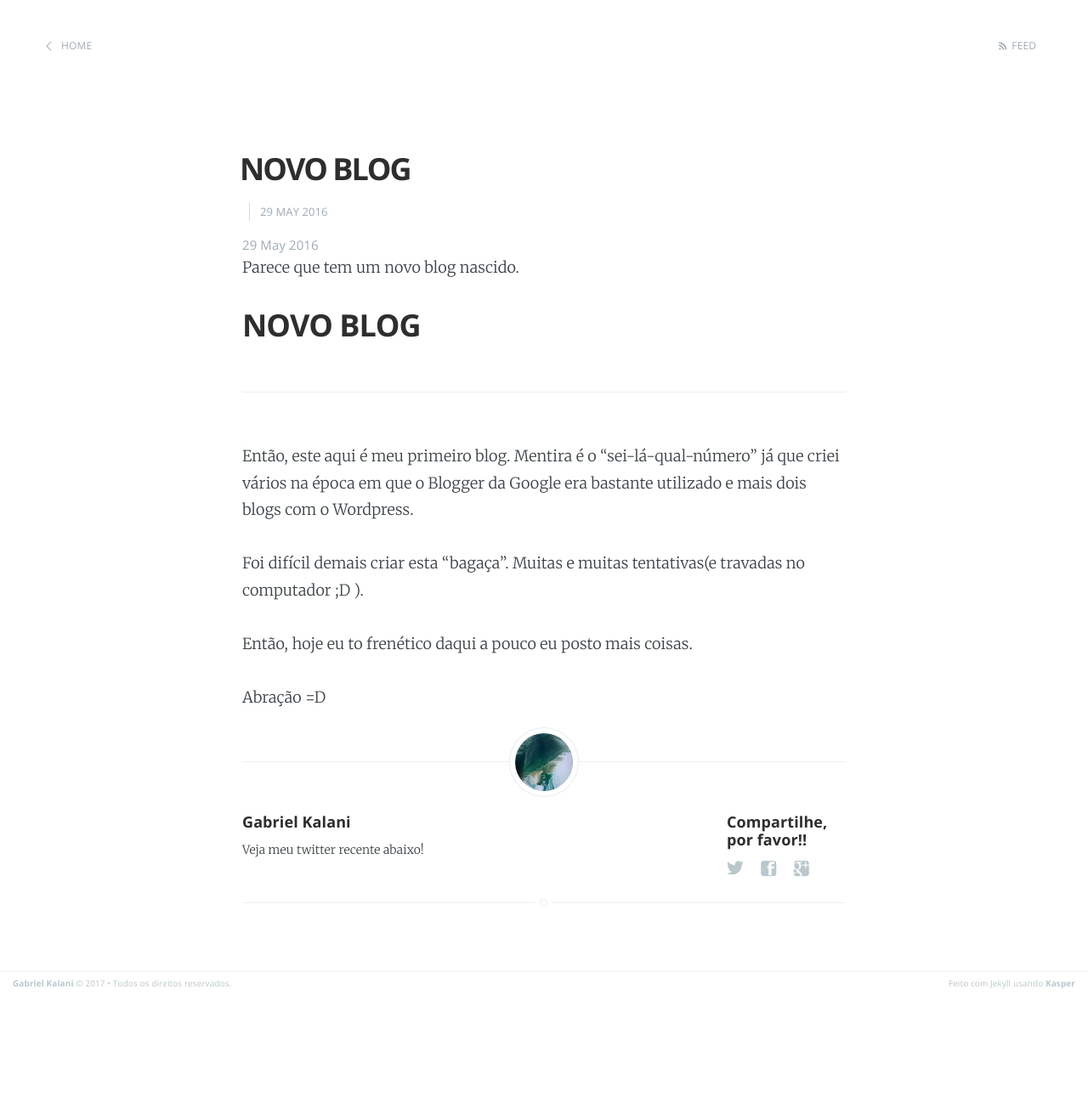
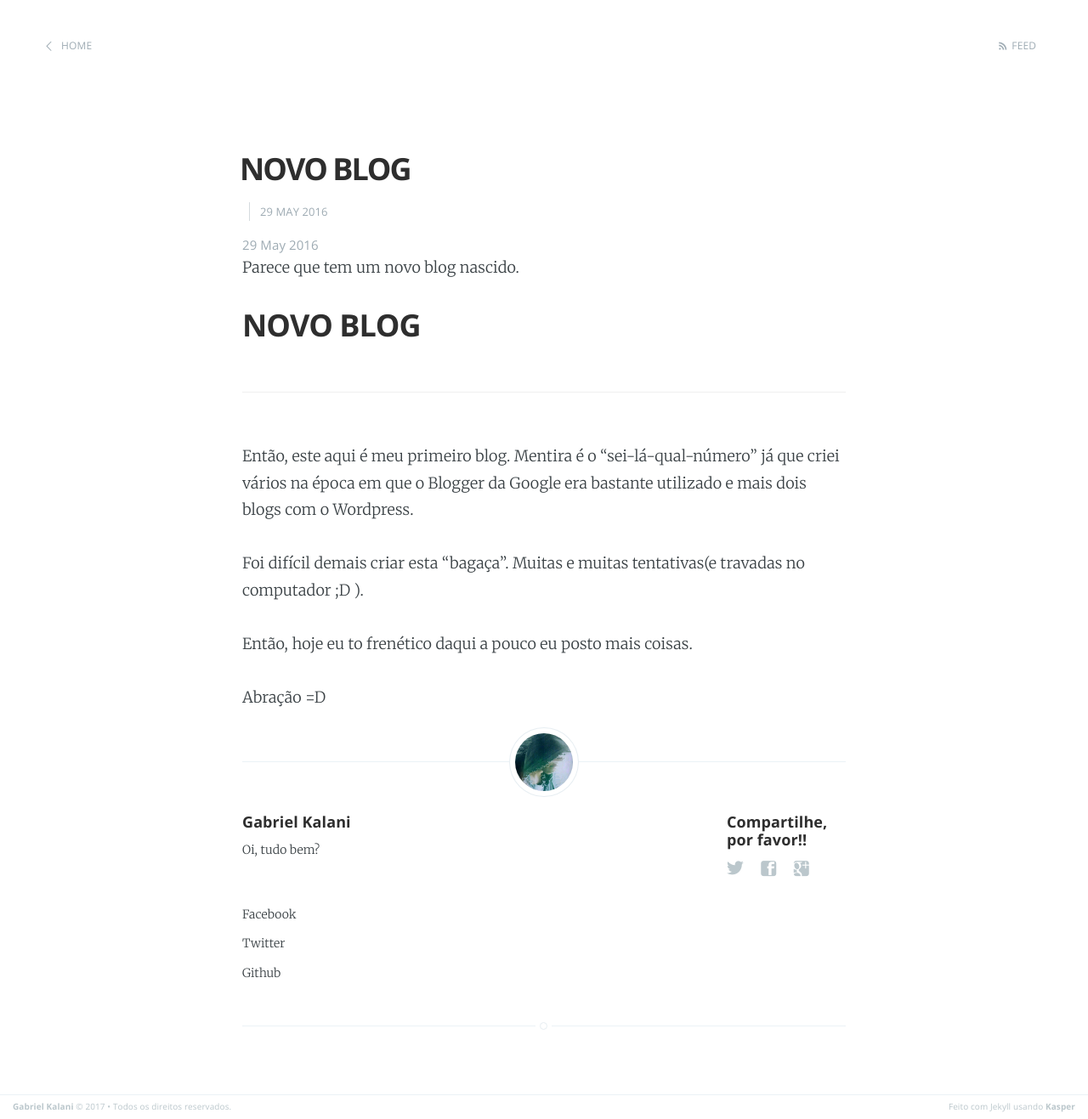
Before and after one commit to gkal19/blog, a Jekyll site: the page built from _posts/2016-05-29-novo-blog.markdown, in a window 1280 px wide. Shown: the whole page at 85% size. Built offline with Jekyll 4.4.1, drawn with Linux system fonts in a browser that asks for light colours; nearby versions of some CDN libraries; comment, search, counter and statistics services are not loaded; before the commit the page ends 1172 px from its top, so only the background shows below that.

Commit message:
Auto commit-push

```diff
--- a/_layouts/post.html
+++ b/_layouts/post.html
@@ -75,8 +75,12 @@ post_class: post-template
                     <h4> {{ site.author }} </h4>
                     <!-- Author Bio -->
                     <p>
-                        Veja meu twitter recente abaixo!
+                        Oi, tudo bem?
                     </p>
+                    <br>
+                    <p href="http://www.facebook.com/gkal19" target="_blank">Facebook</p>
+                    <p href="http://www.twitter.com/gkal19" target="_blank">Twitter</p>
+                    <p href="http://www.github.com/gkal19" target="_blank">Github</p>
                 </section>
             {% endif %}
 
```
